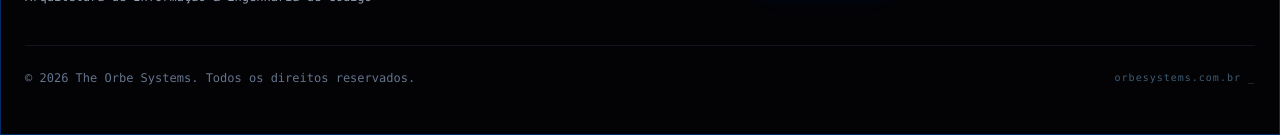
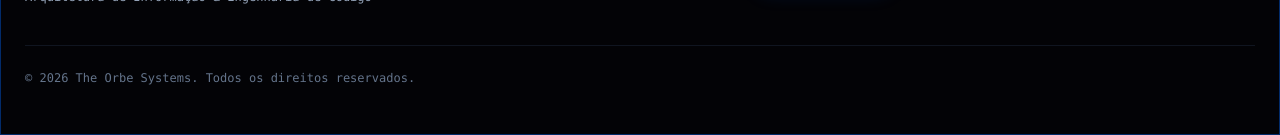
Before and after one commit to RafaHop3/OrbeSystems, a Next.js app in the folder frontend/: page / in a window 1280 px wide. Shown: the part 2863-2998 px from the top of the page. Built offline with nearby package versions, Linux system fonts and the light colour scheme; no server answers.

Commit message:
Remove orbesystems.com.br line from Footer

```diff
--- a/frontend/src/components/Footer.tsx
+++ b/frontend/src/components/Footer.tsx
@@ -81,9 +81,6 @@ export default function Footer() {
           <p className="font-mono text-xs text-slate-500">
             &copy; {year} The Orbe Systems. Todos os direitos reservados.
           </p>
-          <p className="font-mono text-[10px] tracking-widest text-neon-cyan/50">
-            orbesystems.com.br _
-          </p>
         </div>
       </div>
     </footer>
```
